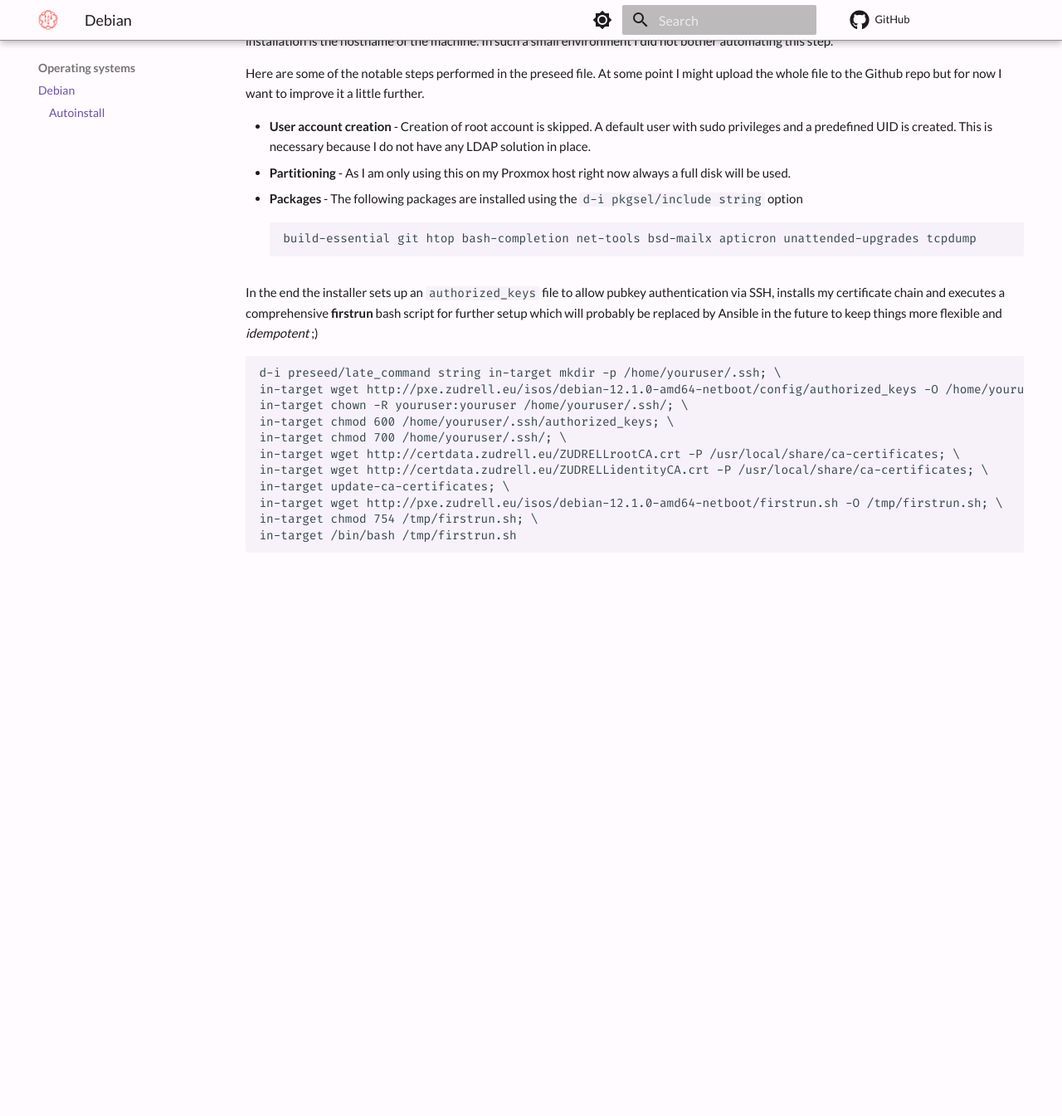
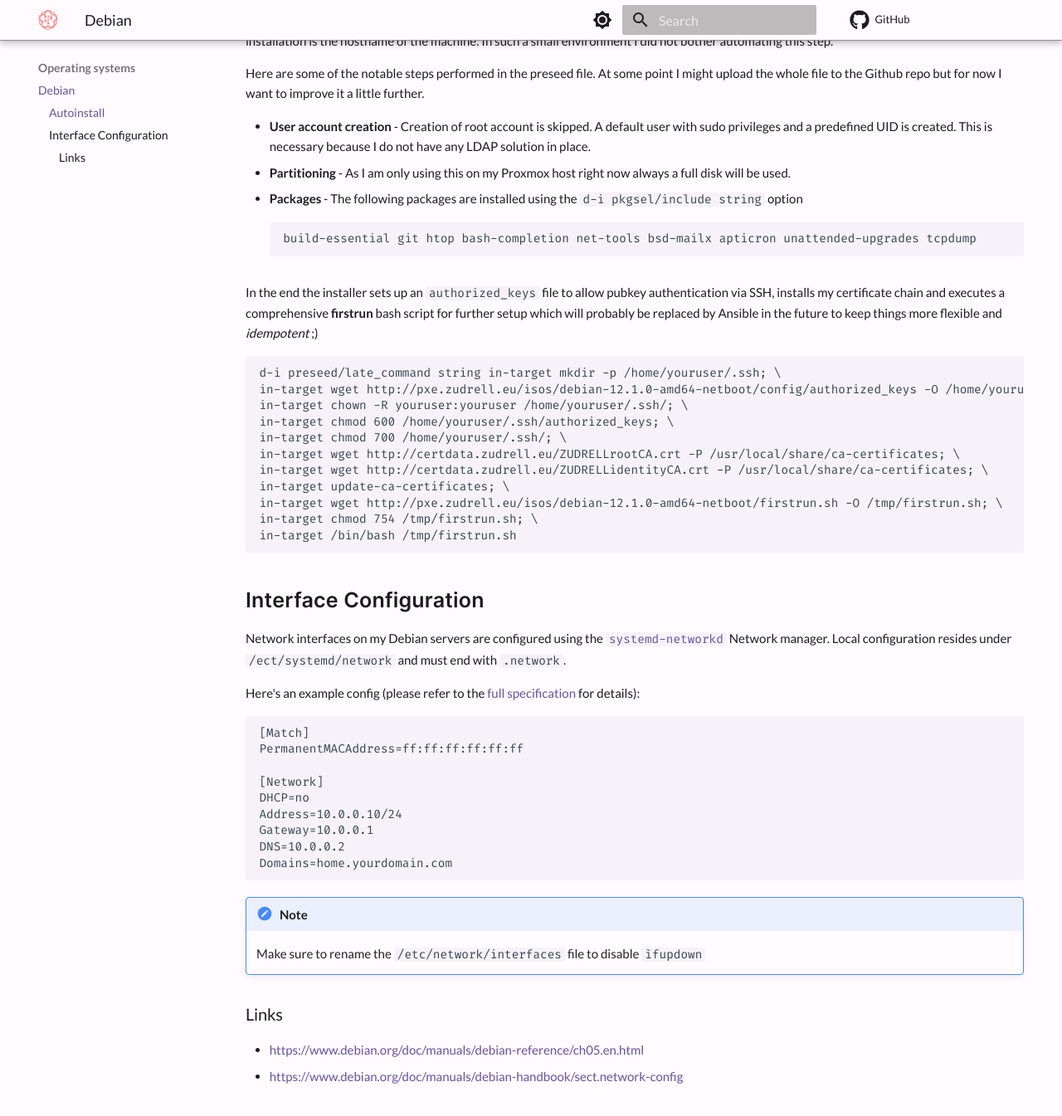
Before and after one commit to jakobzudrell/wiki, an MkDocs documentation site: the page built from docs/operating_systems/debian.md, in a window 1280 px wide and 1400 px high, scrolled down 481 px. Shown: the top 1345 px of the window at 83% size. Built offline with MkDocs 1.6.1 and Material for MkDocs 9.7.7, drawn with Linux system fonts in a browser that asks for light colours; comment, search, counter and statistics services are not loaded; before the commit the page ends 1239 px from its top, so only the background shows below that.

Commit message:
add debian networking

````diff
--- a/docs/operating_systems/debian.md
+++ b/docs/operating_systems/debian.md
@@ -43,3 +43,25 @@ in-target wget http://pxe.zudrell.eu/isos/debian-12.1.0-amd64-netboot/firstrun.s
 in-target chmod 754 /tmp/firstrun.sh; \
 in-target /bin/bash /tmp/firstrun.sh
 ```
+
+## Interface Configuration
+Network interfaces on my Debian servers are configured using the [`systemd-networkd`](https://manpages.debian.org/bookworm/systemd/systemd-networkd.8.en.html) Network manager. Local configuration resides under `/ect/systemd/network` and must end with `.network`.
+
+Here's an example config (please refer to the [full specification](https://manpages.debian.org/bookworm/systemd/systemd.network.5.en.html) for details):
+```
+[Match]
+PermanentMACAddress=ff:ff:ff:ff:ff:ff
+
+[Network]
+DHCP=no
+Address=10.0.0.10/24
+Gateway=10.0.0.1
+DNS=10.0.0.2
+Domains=home.yourdomain.com
+```
+!!! note
+    Make sure to rename the `/etc/network/interfaces` file to disable `ìfupdown`
+
+### Links
+* [https://www.debian.org/doc/manuals/debian-reference/ch05.en.html](https://www.debian.org/doc/manuals/debian-reference/ch05.en.html)
+* [https://www.debian.org/doc/manuals/debian-handbook/sect.network-config](https://www.debian.org/doc/manuals/debian-handbook/sect.network-config)
````
